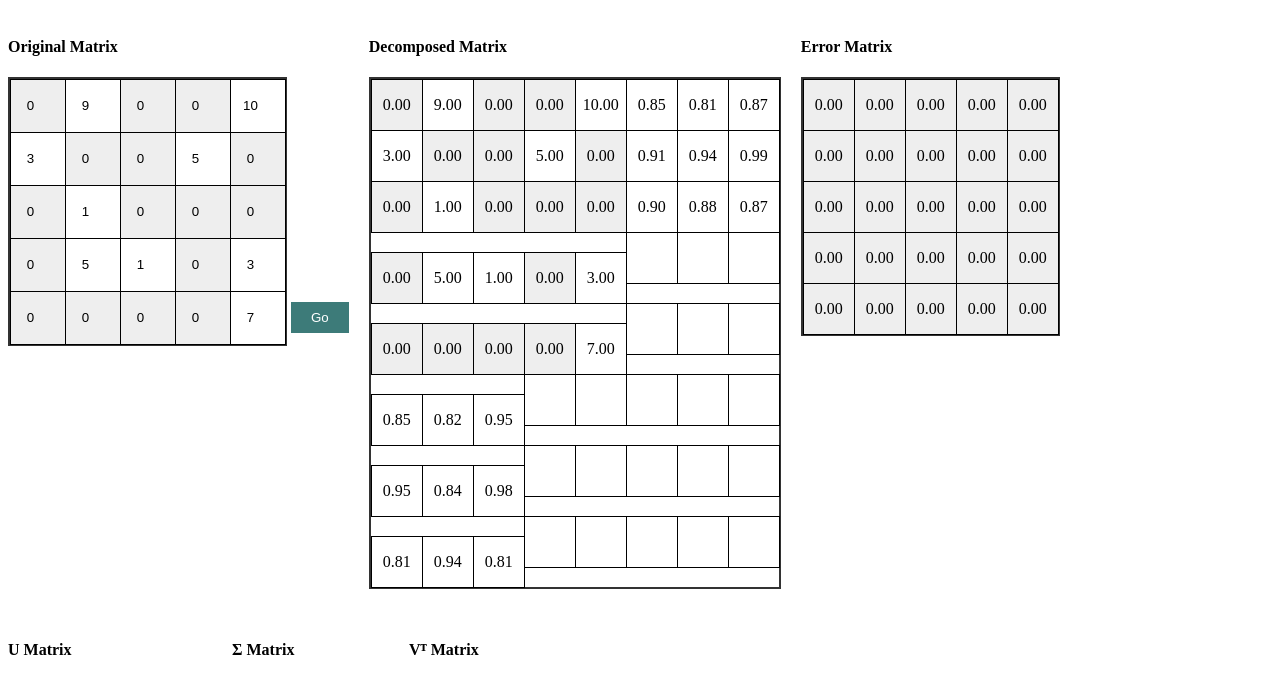
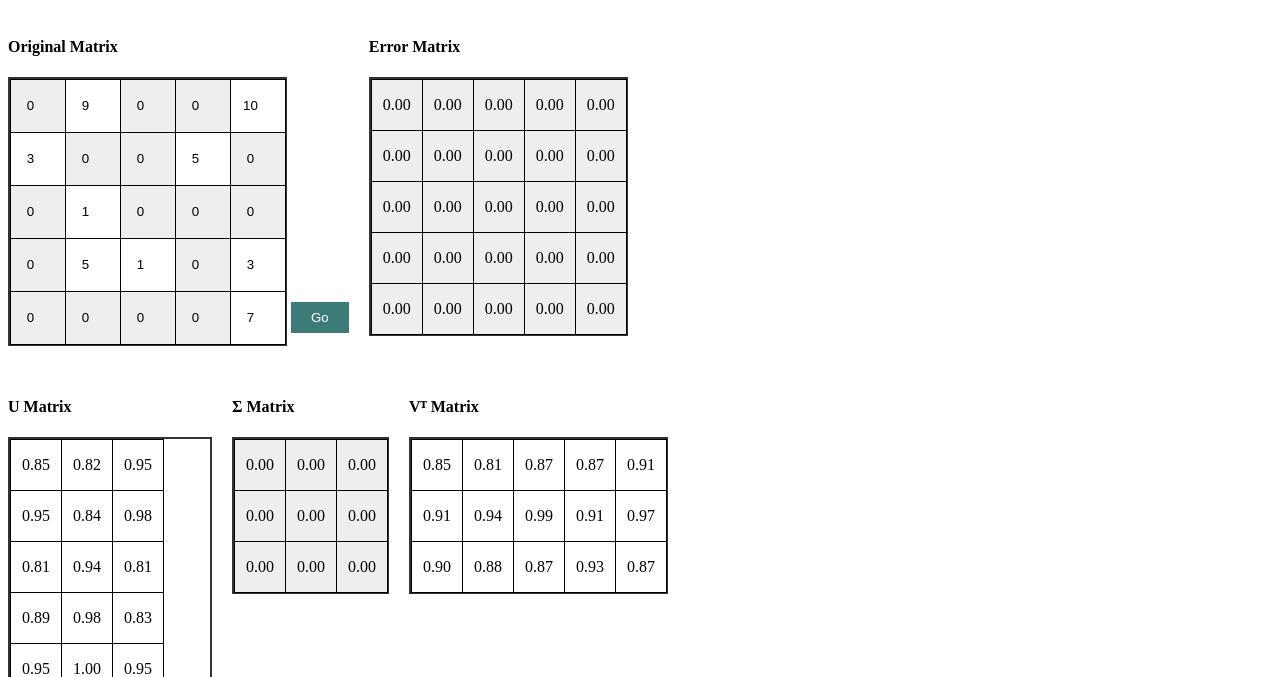
Before and after one commit to sakshamsain/svd, a plain HTML site: page index.html in a window 1280 px wide. Shown: the part 50-727 px from the top of the page. Drawn offline with nearby package versions, Linux system fonts and the light colour scheme; files whose address does not match are found by name.

Commit message:
Update index.html

```diff
--- a/index.html
+++ b/index.html
@@ -15,10 +15,7 @@
             <button id="btnGo">Go</button>
         </div>
 
-        <div>
-            <h4>Decomposed Matrix</h4>
-            <div id="matrixPredict" class="matrix"></div>
-        </div>
+
 
         <div>
             <h4>Error Matrix</h4>
```
